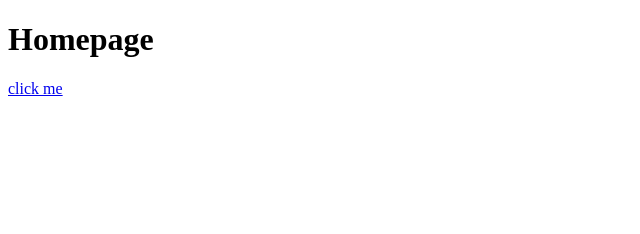
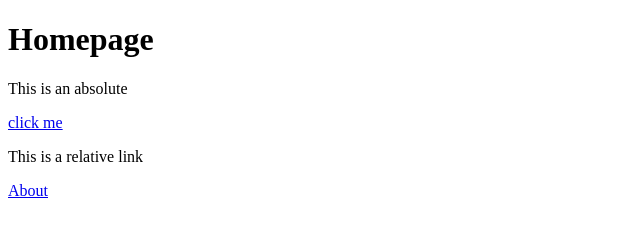
Before and after one commit to Lordgift2/html-boilerplate, a plain HTML site: page odin-links-and-images/index.html in a window 1280 px wide. Shown: the whole page, without its empty margins (0-640 px from the left). Drawn offline with Linux system fonts and the light colour scheme.

Commit message:
index.html was modified

```diff
--- a/odin-links-and-images/index.html
+++ b/odin-links-and-images/index.html
@@ -7,6 +7,9 @@
 </head>
 <body>
     <h1>Homepage</h1>
-    <a href="https://www.theodinproject.com/about"> click me </a>
+<p> This is an absolute</p>
+    <a href="https://www.theodinproject.com/about" target="_blank" rel="noreferer noopener"> click me </a>
+<p>This is a relative link</p>
+    <a href="pages/about.html" target="_self">About</a>
 </body>
 </html>
```
